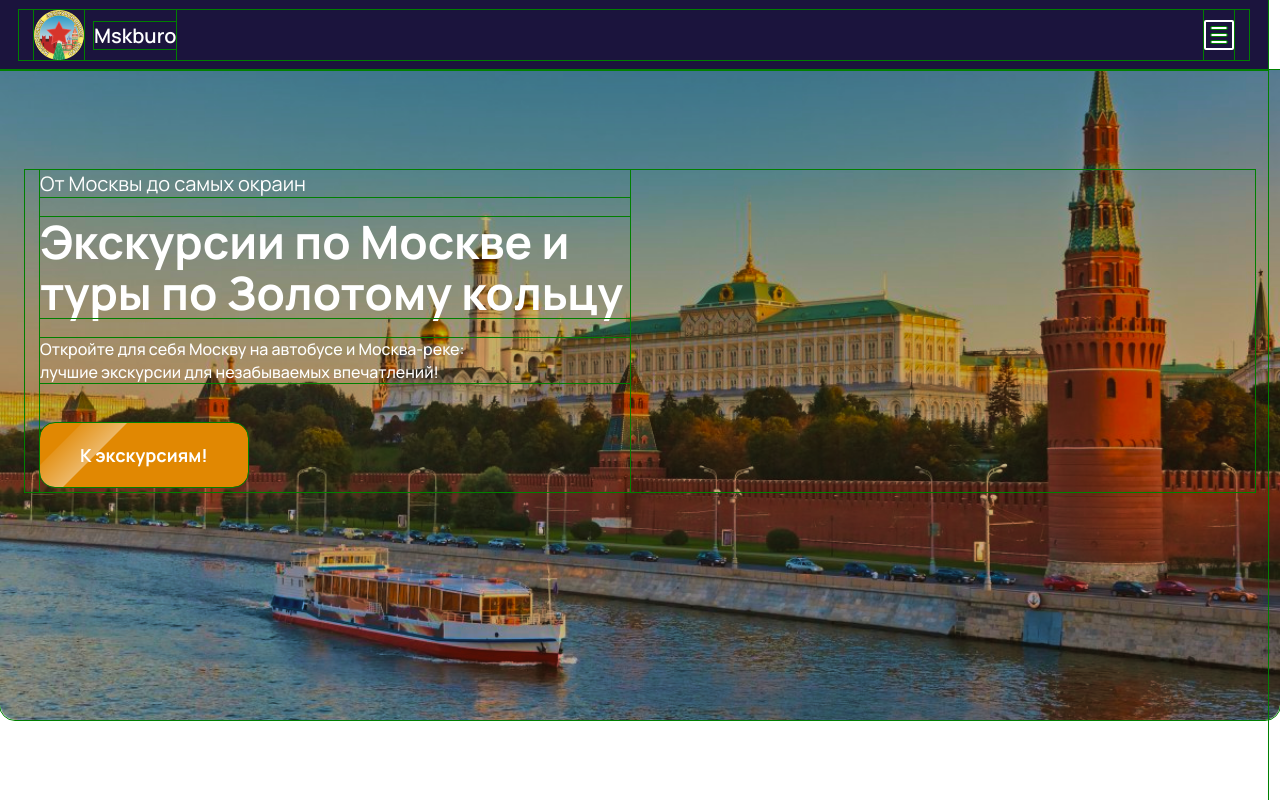
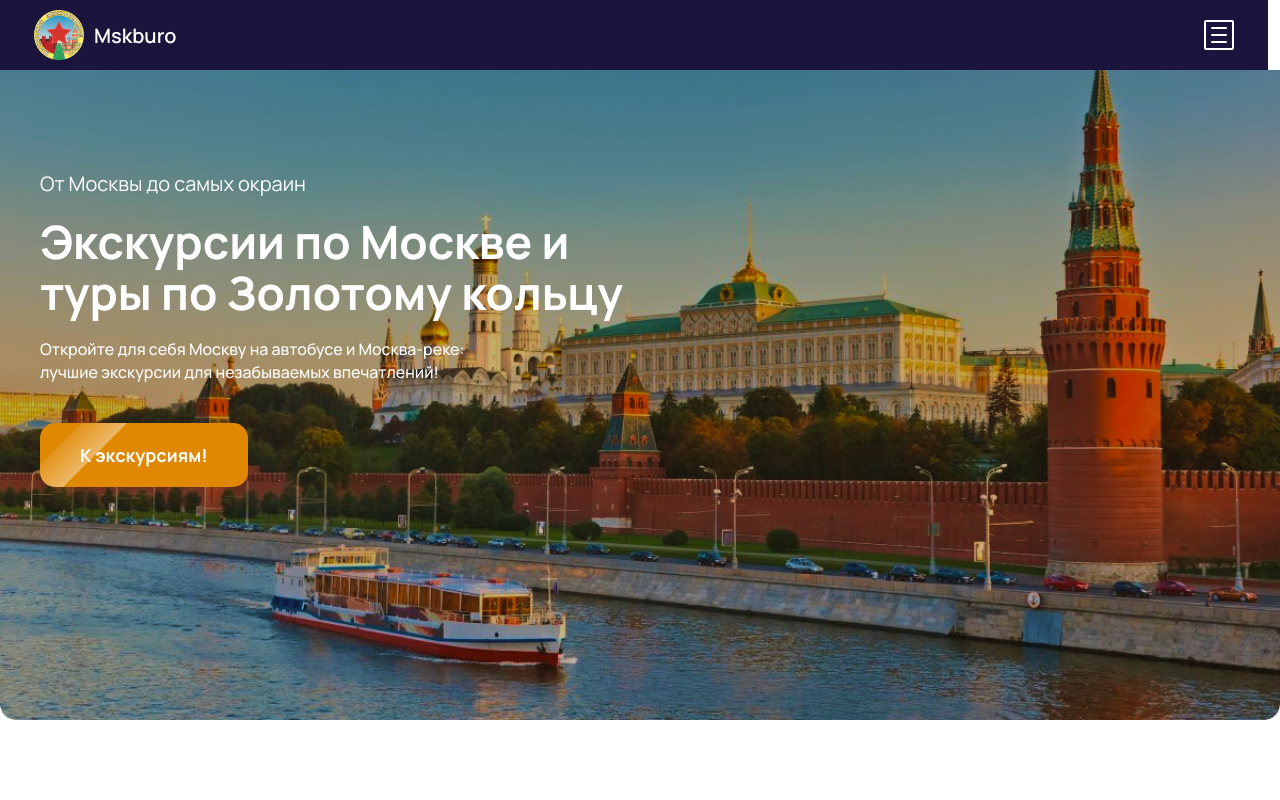
Before and after one commit to Mskburo/Frontend, a Vue app: page / in a window 1280 px wide. Shown: the top 800 px of the page. Built offline with nearby package versions, Linux system fonts and the light colour scheme; no server answers.

Commit message:
fix * outline

```diff
--- a/src/assets/css/main.css
+++ b/src/assets/css/main.css
@@ -18,7 +18,6 @@
     padding: 0;
     box-sizing: border-box;
     font-family: inherit;
-    outline: 1px solid green;
 }
 
 ::-webkit-scrollbar {
```
